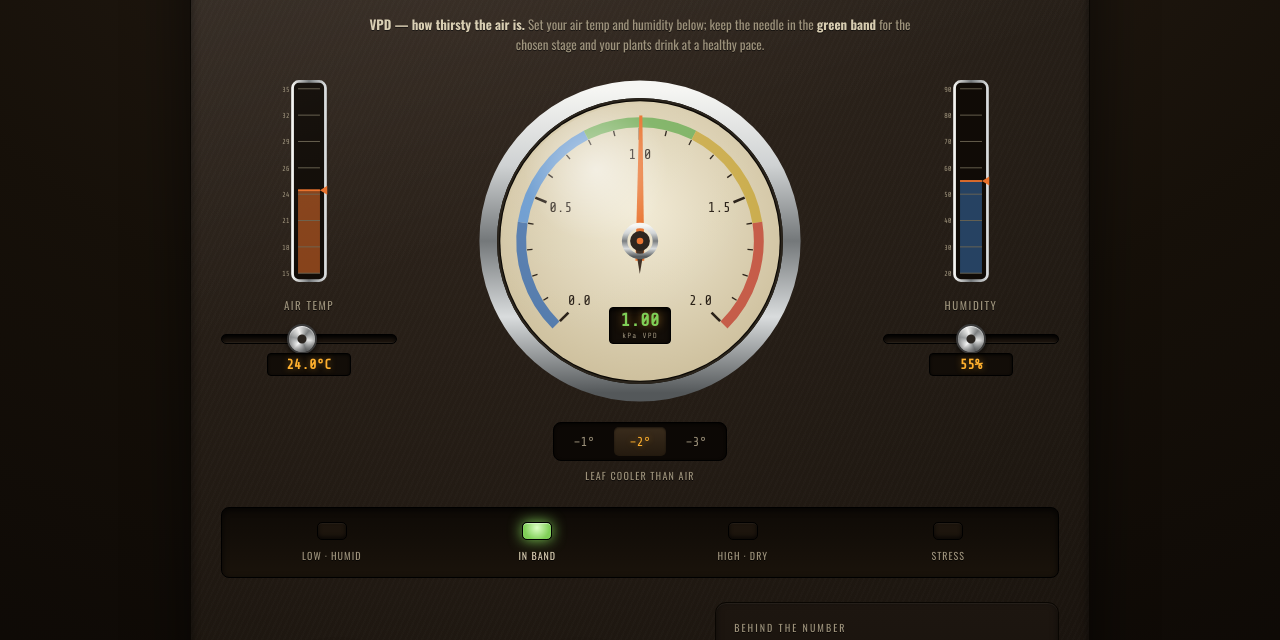
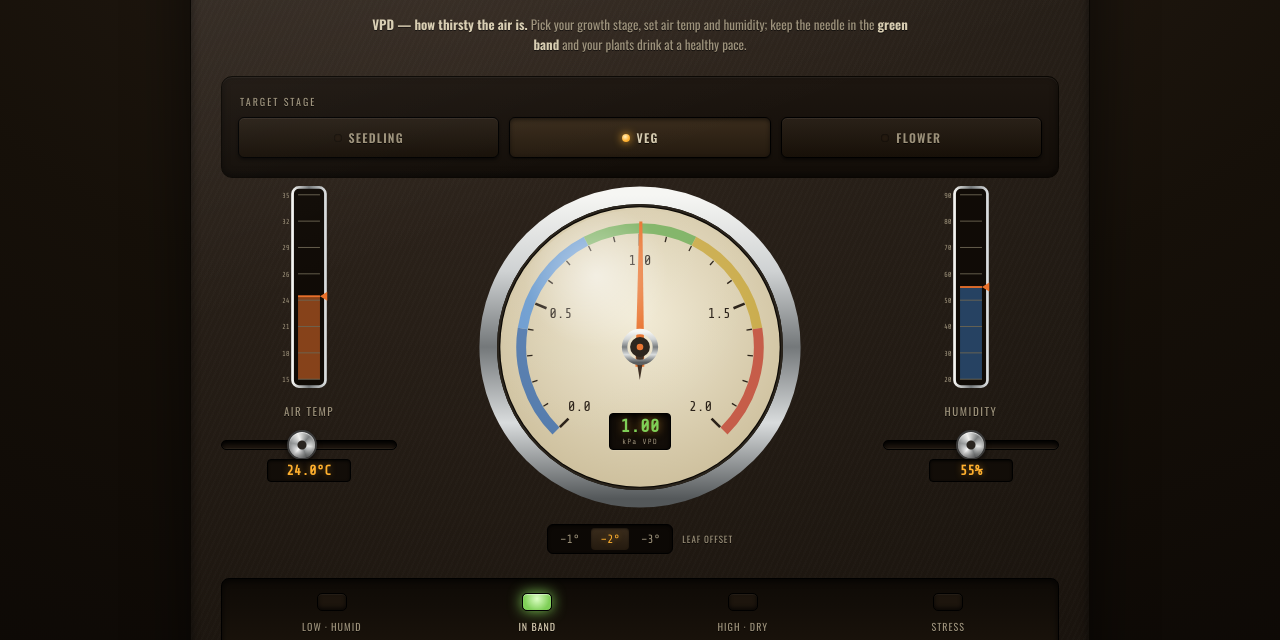
Before and after one commit to cannartem/gros, a plain HTML site: page growos-v2-poc.html in a window 1280 px wide. Shown: the part 129-769 px from the top of the page. Drawn offline with nearby package versions, Linux system fonts and the light colour scheme.

Commit message:
Add files via upload

```diff
--- a/growos-v2-poc.html
+++ b/growos-v2-poc.html
@@ -75,7 +75,8 @@ body{
 .nbtn{padding:5px 12px;font-size:10px}
 .fcluster{display:none}
 .bled{flex-shrink:0;width:9px;height:9px;border-radius:50%;
-  background:radial-gradient(circle at 40% 30%,#dcffc4,#7fcf57 65%);box-shadow:0 0 7px #7fcf57;animation:blip 7.5s infinite 1.2s}
+  background:radial-gradient(circle at 40% 30%,#dcffc4,#7fcf57 65%);animation:ledblink 2.6s infinite}
+@keyframes ledblink{0%,42%{opacity:1;box-shadow:0 0 8px #7fcf57}56%,94%{opacity:.25;box-shadow:0 0 1px #7fcf57}100%{opacity:1;box-shadow:0 0 8px #7fcf57}}
 .fieldnote{margin-top:22px;padding-top:16px;border-top:1px solid rgba(0,0,0,.5);box-shadow:0 -1px 0 rgba(255,255,255,.03);display:flex;gap:12px;align-items:baseline}
 .fieldnote b{font-family:var(--stencil);text-transform:uppercase;letter-spacing:.16em;font-size:10px;color:var(--ivory-dim);white-space:nowrap;text-shadow:0 1px 0 rgba(0,0,0,.7)}
 .fieldnote .tx{font-family:var(--stencil);font-size:13px;color:var(--ivory);transition:opacity .3s}
@@ -115,16 +116,17 @@ body.light input[type=range]{background:linear-gradient(180deg,#c4b288,#e0d2ab);
 .dialwrap{width:100%;max-width:330px;display:flex;flex-direction:column;align-items:center}
 .dialface{position:relative;width:100%}
 .dialface>svg{width:100%;height:auto;display:block}
-.offsetctrl{margin-top:16px;display:flex;flex-direction:column;align-items:center;gap:7px}
-.otog{display:flex;gap:5px;background:#0c0805;border:1px solid #000;border-radius:8px;padding:4px;box-shadow:inset 0 1px 3px rgba(0,0,0,.7)}
-.otog button{font-family:var(--mono);font-size:13px;color:var(--ivory-dim);background:none;border:none;cursor:pointer;padding:7px 15px;border-radius:5px;transition:.12s}
+.offsetctrl{margin-top:12px;display:flex;align-items:center;justify-content:center;gap:9px}
+.otog{display:flex;gap:3px;background:#0c0805;border:1px solid #000;border-radius:6px;padding:3px;box-shadow:inset 0 1px 3px rgba(0,0,0,.7)}
+.otog button{font-family:var(--mono);font-size:12px;color:var(--ivory-dim);background:none;border:none;cursor:pointer;padding:4px 9px;border-radius:4px;transition:.12s}
 .otog button.on{background:linear-gradient(180deg,#3a2c1c,#241a0f);color:var(--amber);box-shadow:inset 0 1px 2px rgba(0,0,0,.5);text-shadow:0 0 6px rgba(255,176,46,.4)}
-.ocap{font-family:var(--stencil);text-transform:uppercase;letter-spacing:.12em;font-size:10px;color:var(--ivory-dim);text-shadow:0 1px 0 rgba(0,0,0,.7)}
+.ocap{font-family:var(--stencil);text-transform:uppercase;letter-spacing:.1em;font-size:9px;color:var(--ivory-dim);text-shadow:0 1px 0 rgba(0,0,0,.7)}
 .subrow{display:grid;grid-template-columns:1fr 1fr 1.5fr;gap:18px;margin-top:24px;align-items:center}
 .minigauge{display:flex;flex-direction:column;align-items:center;gap:7px}
 .minigauge svg{width:128px;height:128px;display:block;filter:drop-shadow(0 6px 14px rgba(0,0,0,.4))}
 .mlab{font-family:var(--mono);font-size:13px;color:var(--amber);letter-spacing:.04em;text-shadow:0 0 7px rgba(255,176,46,.3)}
 .ctrlmod{margin-top:24px}
+.stagebar{margin-top:14px;margin-bottom:4px}
 .ctrlrow{display:grid;grid-template-columns:1fr 1fr 1fr;gap:22px}
 @media(max-width:820px){
   .triptych{grid-template-columns:1fr 1fr;gap:14px;justify-items:center}
@@ -243,7 +245,17 @@ select:focus,input:focus{border-color:#4a3a22}
   </div>
 
   <div id="panel-vpd">
-  <div class="intro"><b>VPD — how thirsty the air is.</b> Set your air temp and humidity below; keep the needle in the <b>green band</b> for the chosen stage and your plants drink at a healthy pace.</div>
+  <div class="intro"><b>VPD — how thirsty the air is.</b> Pick your growth stage, set air temp and humidity; keep the needle in the <b>green band</b> and your plants drink at a healthy pace.</div>
+
+  <div class="module ctrlmod stagebar">
+    <div class="plabel">Target Stage</div>
+    <div class="stage" id="stage">
+      <button class="sbtn" data-lo="0.4" data-hi="0.8" onclick="setStage(this)"><span class="lamp"></span>Seedling</button>
+      <button class="sbtn on" data-lo="0.8" data-hi="1.2" onclick="setStage(this)"><span class="lamp"></span>Veg</button>
+      <button class="sbtn" data-lo="1.2" data-hi="1.6" onclick="setStage(this)"><span class="lamp"></span>Flower</button>
+    </div>
+  </div>
+
   <!-- triptych: temp gauge | VPD dial | RH gauge -->
   <div class="triptych">
     <div class="tcol">
@@ -268,7 +280,7 @@ select:focus,input:focus{border-color:#4a3a22}
           <button data-off="-2" class="on" onclick="setOff(this)">−2°</button>
           <button data-off="-3" onclick="setOff(this)">−3°</button>
         </div>
-        <div class="ocap">Leaf cooler than air</div>
+        <div class="ocap">Leaf offset</div>
       </div>
     </div>
     <div class="tcol">
@@ -302,15 +314,6 @@ select:focus,input:focus{border-color:#4a3a22}
     </div>
   </div>
 
-  <!-- controls -->
-  <div class="module ctrlmod">
-    <div class="plabel">Target Stage</div>
-    <div class="stage" id="stage">
-      <button class="sbtn" data-lo="0.4" data-hi="0.8" onclick="setStage(this)"><span class="lamp"></span>Seedling</button>
-      <button class="sbtn on" data-lo="0.8" data-hi="1.2" onclick="setStage(this)"><span class="lamp"></span>Veg</button>
-      <button class="sbtn" data-lo="1.2" data-hi="1.6" onclick="setStage(this)"><span class="lamp"></span>Flower</button>
-    </div>
-  </div>
   </div><!-- /panel-vpd -->
 
   <div id="panel-light" style="display:none">
```
